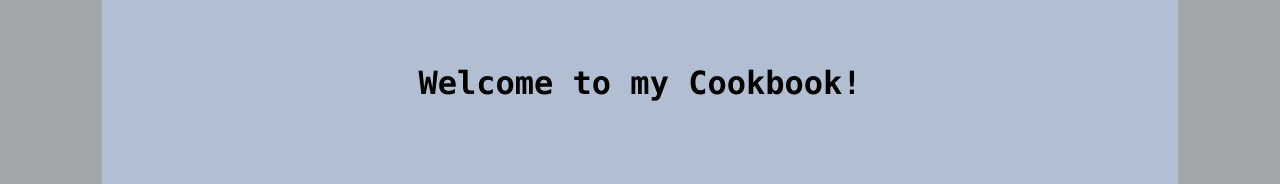
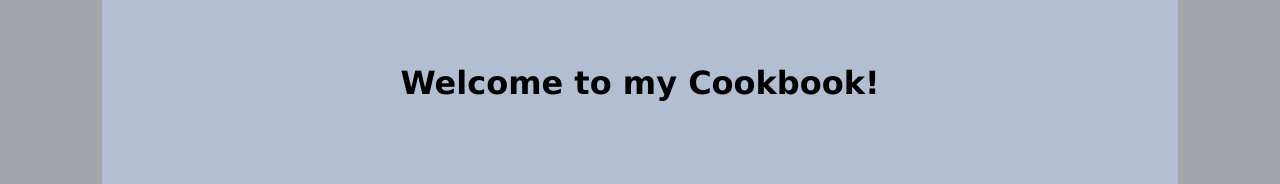
Before and after one commit to sgoh25/cookbook, a Next.js app: page / in a window 1280 px wide. Shown: the top 184 px of the page. Built offline with nearby package versions, Linux system fonts and the light colour scheme.

Commit message:
Change font

```diff
--- a/styles/globals.css
+++ b/styles/globals.css
@@ -1,9 +1,7 @@
 :root {
   --max-width: 1100px;
   --border-radius: 12px;
-  --font-mono: ui-monospace, Menlo, Monaco, 'Cascadia Mono', 'Segoe UI Mono',
-    'Roboto Mono', 'Oxygen Mono', 'Ubuntu Monospace', 'Source Code Pro',
-    'Fira Mono', 'Droid Sans Mono', 'Courier New', monospace;
+  --font-mono: Verdana;
 
   --foreground-rgb: 0, 0, 0;
   --background-start-rgb: 214, 219, 220;
```
